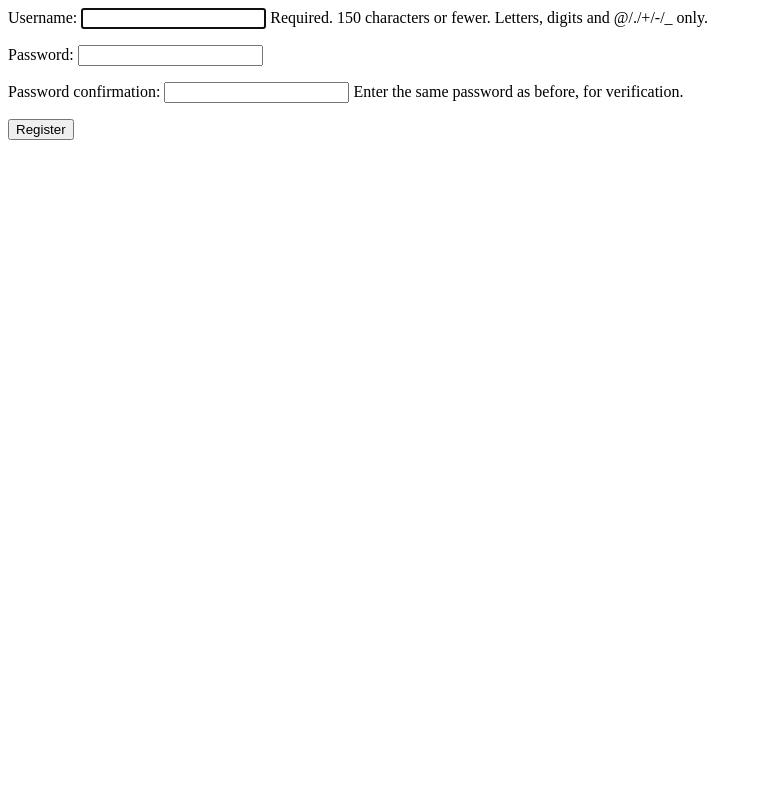
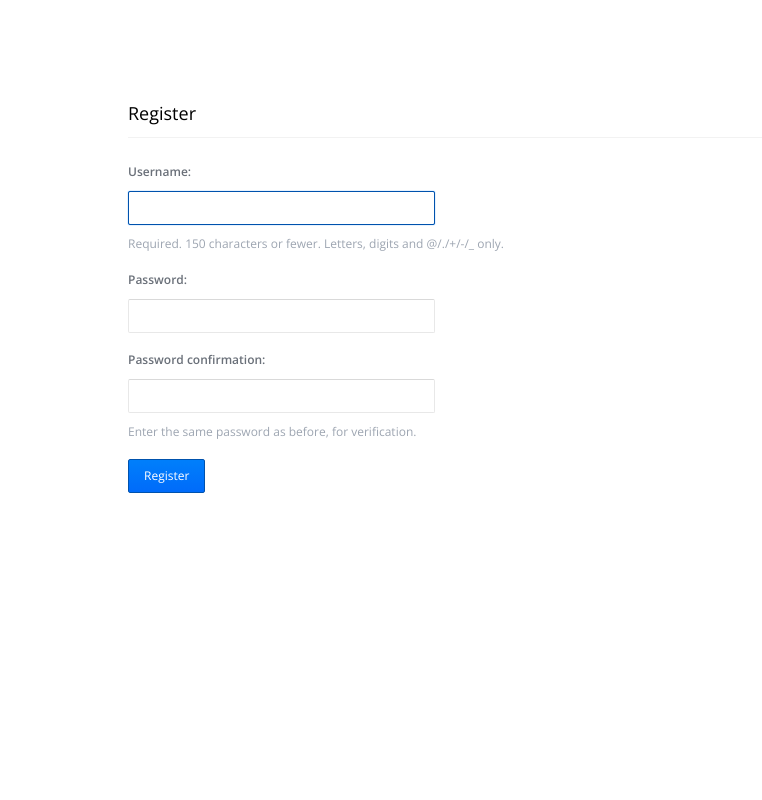
Before and after one commit to nylar/fora, a Django app: page /users/register/ in a window 1280 px wide. Shown: the whole page, without its empty margins (0-762 px from the left). Run offline with Django 3.2, Linux system fonts and the light colour scheme; style sheets or scripts are compiled from the project's sources; some libraries are stand-ins or nearby versions.

Commit message:
UI changes, use SASS

```diff
--- /dev/null
+++ b/fora/static/css/main.scss
@@ -0,0 +1,181 @@
+* {
+    box-sizing: border-box;
+}
+
+body,
+input {
+    font-family: 'Open Sans', Helvetica, Arial, sans-serif;
+    font-size: 12px;
+    line-height: 1.5;
+}
+
+.wrap {
+    margin: 0 auto;
+    padding-top: 100px;
+    width: 80%;
+}
+
+.btn {
+    border-radius: 2px;
+    display: inline-block;
+    padding: 7px 15px;
+    text-decoration: none;
+    outline: none;
+
+    &:hover {
+        cursor: pointer;
+    }
+
+    &.btn-success {
+        background-image: linear-gradient(-180deg, #007FFB 0%, #006BFA 100%);
+        border: 1px solid #0052AD;
+        color: white;
+
+        &:hover {
+            box-shadow: 0px 1px 1px 0px rgba(0,0,0,0.1);
+        }
+
+        &:active {
+            background-image: linear-gradient(0deg, #007FFB 0%, #006BFA 100%);
+            box-shadow: none;
+        }
+    }
+
+    &.btn-secondary {
+        background-image: linear-gradient(-180deg, #F9F9F9 0%, #F2F2F2 100%);
+        border: 1px solid #B6B6B6;
+        color: #6A7079;
+
+        &:hover {
+            box-shadow: 0px 1px 1px 0px rgba(0,0,0,0.05);
+        }
+
+        &:active {
+            background-image: linear-gradient(0deg, #F9F9F9 0%, #F2F2F2 100%);
+            box-shadow: none;
+        }
+    }
+}
+
+form {
+    label {
+        color: #6A7079;
+        display: block;
+        font-weight: 600;
+        margin-bottom: 10px;
+    }
+
+    input[type="text"],
+    input[type="password"] {
+        border-left: 1px solid #E8E8E8;
+        border-bottom: 1px solid #E8E8E8;
+        border-right: 1px solid #E8E8E8;
+        border-top: 1px solid #D9D9D9;
+        border-radius: 2px;
+        padding: 7px 10px;
+        outline: none;
+        width: 30%;
+
+        &:hover {
+            border-left: 1px solid #D6D6D6;
+            border-bottom: 1px solid #D6D6D6;
+            border-right: 1px solid #D6D6D6;
+            border-top: 1px solid #C6C6C6;
+        }
+
+        &:focus {
+            border: 1px solid #0052AD;
+            box-shadow: 0px 0px 1px 0px #007FFB;
+        }
+    }
+
+    p {
+        margin-bottom: 18px;
+    }
+
+    span.helptext {
+        color: #9DA5B1;
+        margin-top: 10px;
+        display: block;
+    }
+}
+
+.forum-actions {
+    padding: 20px 0;
+
+    a {
+        margin-right: 3px;
+    }
+}
+
+.forum-list {
+
+    span.forum-description {
+        display: block;
+    }
+}
+
+table {
+    width: 100%;
+
+    thead {
+        background: #E8E8E8;
+        font-weight: 600;
+        text-align: left;
+    }
+
+    tbody {
+        tr {
+            &:nth-child(even) {
+                background: #F7F7F7;
+            }
+
+            td {
+                &.empty {
+                    color: #9DA5B1;
+                    font-style: italic;
+                    text-align: center;
+                }
+            }
+
+            .moderator-list {
+                margin-top: 15px;
+
+                a {
+                    color: #EE0D6C;
+                    font-weight: 400;
+
+                    &:hover {
+                        color: #C60054;
+                    }
+                }
+            }
+        }
+    }
+
+    td, th {
+        padding: 8px 14px;
+        border: 1px solid #BFBFBF;
+
+        a {
+            color: #007FFB;
+            font-weight: 600;
+            text-decoration: none;
+
+            &:hover {
+                color: #0052AD;
+            }
+        }
+    }
+}
+
+h2 {
+    font-size: 18px;
+    border-bottom: 1px solid #F2F2F2;
+    padding-bottom: 10px;
+    margin-bottom: 25px;
+}
+
+.description {
+    margin-bottom: 25px;
+}
--- a/fora/static/js/app.js
+++ /dev/null
@@ -1,6 +0,0 @@
-$(document).ready(function() {
-    $(".chosen").chosen({
-        width: "250px",
-        "disable_search": true
-    });
-});
--- a/fora/templates/base.html
+++ b/fora/templates/base.html
@@ -1,3 +1,4 @@
+{% load compress %}
 {% load staticfiles %}
 
 <!DOCTYPE html>
@@ -11,10 +12,14 @@
 
         <link rel="stylesheet" type="text/css" href="https://cdnjs.cloudflare.com/ajax/libs/meyer-reset/2.0/reset.min.css">
         <link rel="stylesheet" type="text/css" href="http://fonts.googleapis.com/css?family=Open+Sans:400,600">
-        <link rel="stylesheet" type="text/css" href="{% static 'css/minimu.min.css' %}">
+        {% compress css %}
+        <link rel="stylesheet" type="text/x-scss" href="{% static 'css/main.scss' %}">
+        {% endcompress %}
     </head>
     <body>
+        <div class="wrap">
         {% block content %}{% endblock content %}
+        </div>
         {% block extra_js %}{% endblock extra_js %}
     </body>
 </html>
--- a/requirements.txt
+++ b/requirements.txt
@@ -1,7 +1,11 @@
 cov-core==1.15.0
 coverage==3.7.1
 Django==1.8.1
+django-appconf==1.0.1
+django-compressor==1.5
+django-libsass==0.3
 hashids==1.1.0
+libsass==0.8.2
 mock==1.0.1
 py==1.4.27
 pytest==2.7.0
--- a/threads/templates/threads/thread_form.html
+++ b/threads/templates/threads/thread_form.html
@@ -5,9 +5,9 @@
     {% csrf_token %}
     {{ form.as_p }}
     {% if thread %}
-    <input type="submit" value="Update Thread" class="btn btn-green" />
+    <input type="submit" value="Update Thread" class="btn btn-success" />
     {% else %}
-    <input type="submit" value="Create Thread" class="btn btn-green" />
+    <input type="submit" value="Create Thread" class="btn btn-success" />
     {% endif %}
 </form>
 {% endblock content %}
--- a/users/templates/users/user_register.html
+++ b/users/templates/users/user_register.html
@@ -1,5 +1,10 @@
+{% extends "base.html" %}
+
+{% block content %}
+<h2>Register</h2>
 <form method="post" action="">
     {% csrf_token %}
     {{ form.as_p }}
-    <input type="submit" value="Register" class="btn btn-green" />
+    <input type="submit" value="Register" class="btn btn-success" />
 </form>
+{% endblock content %}
```
Also changed, not shown: fora/settings.py (+14 -0 lines), forums/templates/forums/forum_detail.html (+22 -11 lines), forums/templates/forums/forum_form.html (+8 -5 lines), forums/templates/forums/forum_list.html (+16 -6 lines), fora/static/css/minimu.min.css (deleted), 1 other file.
